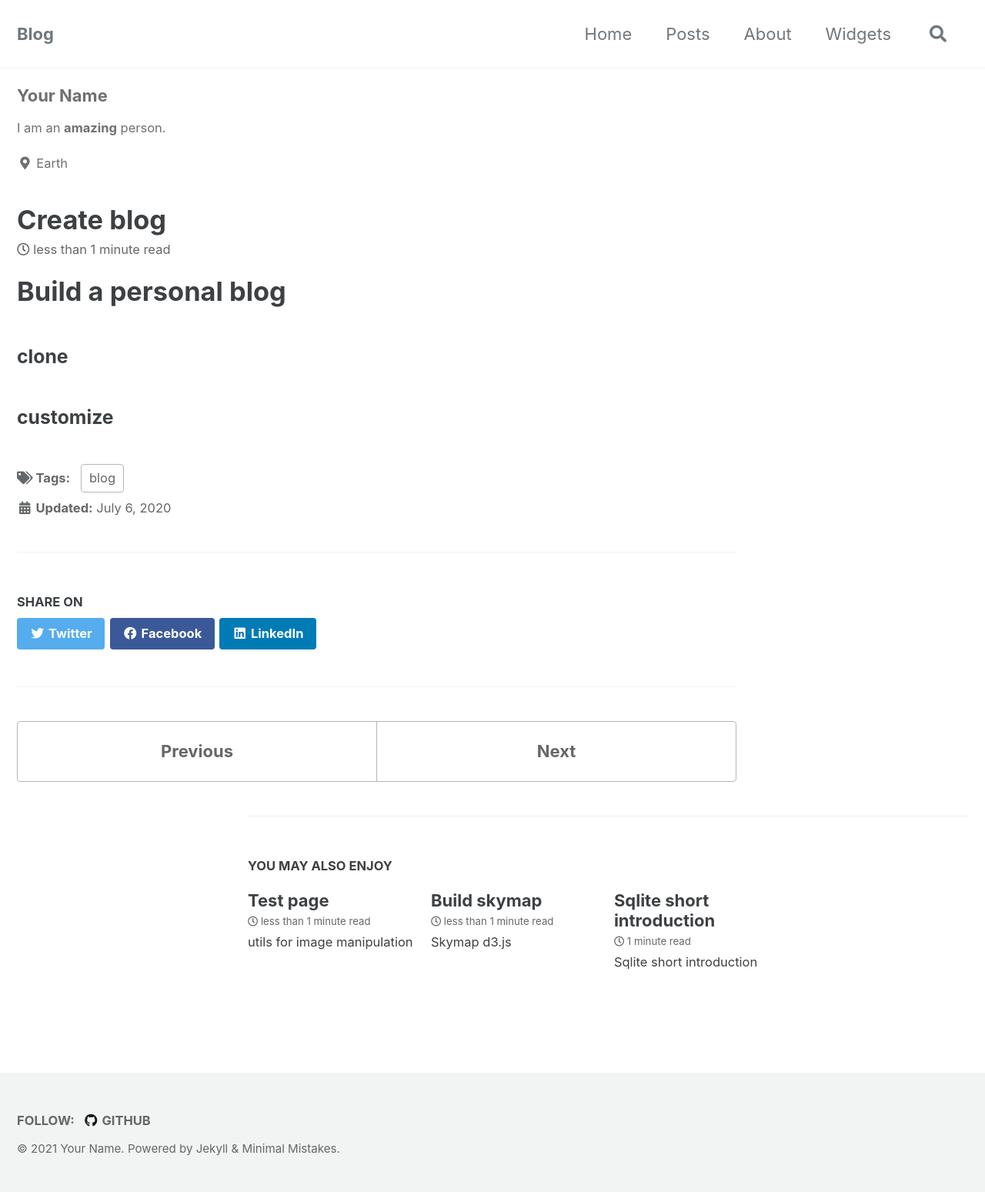
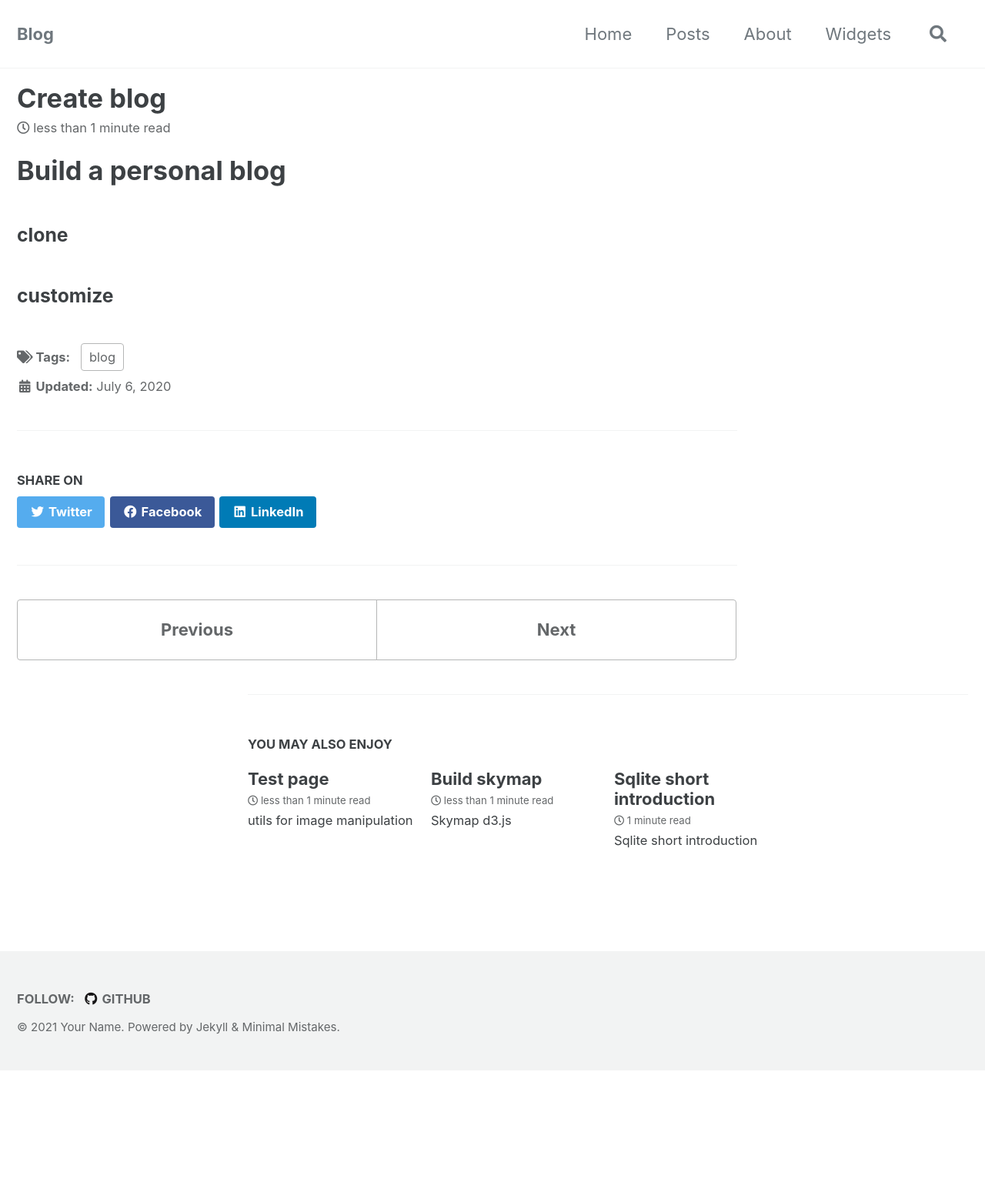
Before and after one commit to xiaolng/xiaolng.github.io, a Jekyll site: the page built from _posts/2020-07-06-blog.md, in a window 1280 px wide. Shown: the whole page at 77% size. Built offline with Jekyll 4.4.1, drawn with Linux system fonts in a browser that asks for light colours; cached includes are drawn as plain includes; after the commit the page ends 1391 px from its top, so only the background shows below that; some of the changed lines change nothing that is shown.

Commit message:
add file

```diff
--- a/_config.yml
+++ b/_config.yml
@@ -282,8 +282,8 @@ defaults:
       type: posts
     values:
       layout: single
-      classes: wide2
-      author_profile: true
+      classes: wide2  # page layout defined in css file
+      author_profile: false
       read_time: true
       comments: # true
       share: true
```
